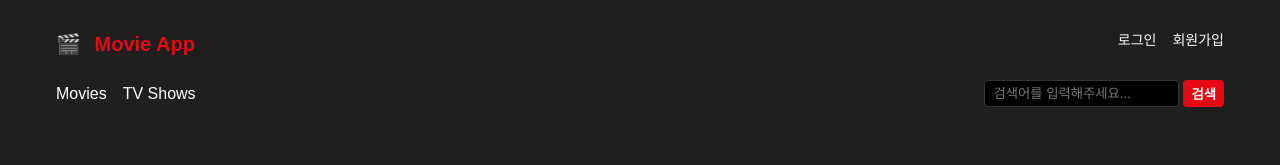
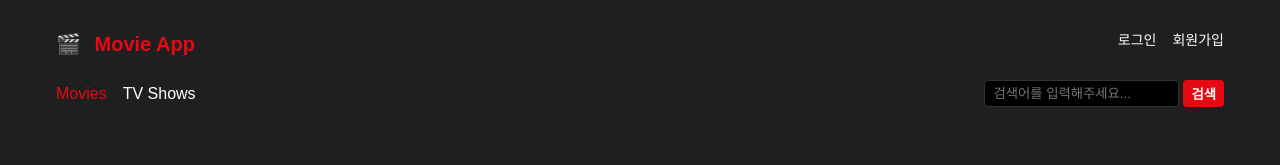
Before and after one commit to denev723/movie_app_practice, a React (Vite) app: page /movie/1 in a window 1280 px wide. Shown: the top 165 px of the page. Built offline with nearby package versions, Linux system fonts and the light colour scheme; no server answers.

Commit message:
Nav active 작동 방식 변경 && 트레일러 로딩 안되는 문제 해결

```diff
--- a/src/components/common/Nav.tsx
+++ b/src/components/common/Nav.tsx
@@ -1,10 +1,11 @@
 import { useState } from "react";
-import { useNavigate } from "react-router-dom";
+import { useLocation, useNavigate } from "react-router-dom";
 import { Wrapper, Menu, StyledNavLink, SearchForm, SearchInput, SearchButton } from "./Nav.styled";
 
 export default function Nav() {
   const [query, setQuery] = useState("");
   const navigate = useNavigate();
+  const location = useLocation();
 
   const handleChange = (e: React.ChangeEvent<HTMLInputElement>) => {
     setQuery(e.currentTarget.value);
@@ -25,11 +26,17 @@ export default function Nav() {
     setQuery("");
   };
 
+  const isMoviesActive = location.pathname.startsWith("/movies") || location.pathname.startsWith("/movie");
+  const isTvActive = location.pathname.startsWith("/tv");
   return (
     <Wrapper>
       <Menu>
-        <StyledNavLink to="/movies">Movies</StyledNavLink>
-        <StyledNavLink to="/tv">TV Shows</StyledNavLink>
+        <StyledNavLink to="/movies" className={isMoviesActive ? "active" : ""}>
+          Movies
+        </StyledNavLink>
+        <StyledNavLink to="/tv" className={isTvActive ? "active" : ""}>
+          TV Shows
+        </StyledNavLink>
       </Menu>
       <SearchForm onSubmit={handleSubmit}>
         <SearchInput onChange={handleChange} value={query} type="text" placeholder="검색어를 입력해주세요..." />
--- a/src/components/detail/DetailLayout.tsx
+++ b/src/components/detail/DetailLayout.tsx
@@ -14,6 +14,9 @@ interface Props {
 
 export default function DetailLayout({ item, providers, trailers, mediaType }: Props) {
   const seasonList = "seasons" in item ? item.seasons : [];
+
+  console.log(trailers);
+  console.log(mediaType);
   return (
     <>
       <Wrapper $backdrop={item.backdrop_path}>
--- a/src/components/detail/TrailerList.tsx
+++ b/src/components/detail/TrailerList.tsx
@@ -7,7 +7,7 @@ interface Props {
 }
 
 export default function TrailerList({ trailers }: Props) {
-  if (trailers.length > 0) return null;
+  if (!trailers.length) return null;
 
   return (
     <Container>
```
